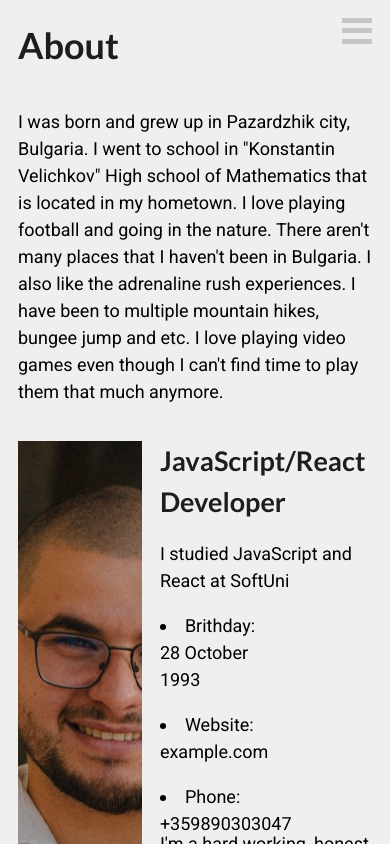
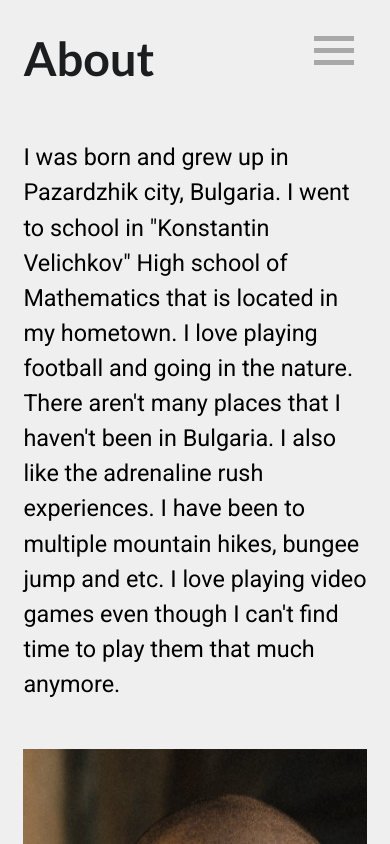
Before and after one commit to NikolaNikolov93/New-Portfolio, a React (Vite) app: page /about in a window 390 px wide. Shown: the top 844 px of the page. Built offline with nearby package versions, Linux system fonts and the light colour scheme.

Commit message:
Css fixes and resposivness

```diff
--- a/src/App.css
+++ b/src/App.css
@@ -6,25 +6,26 @@
   flex-wrap: wrap;
   position: relative;
 }
+
 .site-nav {
   flex: 0 0 350px;
 }
 .site-info {
-  flex: 1 1 auto;
+  flex: 1 1 60%;
 }
 .hamburger-menu {
-  padding: 1em;
+  padding: 2em;
   position: absolute;
   display: flex;
   flex-direction: column;
-  gap: 0.3em;
+  gap: 0.4em;
   display: none;
   right: 0;
 }
 .hamburger-menu-item {
   height: 5px;
-  width: 30px;
-  background-color: rgb(197, 197, 197);
+  width: 40px;
+  background-color: rgb(168, 168, 168);
 }
 
 @media (max-width: 900px) {
@@ -38,6 +39,9 @@
     display: inline-flex;
     z-index: 50;
   }
+  .hamburger-menu-item {
+    transition: transform 0.8s ease;
+  }
   .site-info {
     position: absolute;
     right: 0;
@@ -47,4 +51,15 @@
     z-index: 99;
     transform: translateX(0); /* Slide in when .open class is applied */
   }
+
+  .one {
+    transform: rotate(45deg) translateY(17px);
+  }
+  .two {
+    opacity: 0;
+    transition: opacity 0.8s ease; /* Transition for opacity */
+  }
+  .three {
+    transform: rotate(-45deg) translateY(-17px);
+  }
 }
--- a/src/App.tsx
+++ b/src/App.tsx
@@ -17,9 +17,21 @@ function App() {
           }}
           className="hamburger-menu"
         >
-          <span className="hamburger-menu-item one"></span>
-          <span className="hamburger-menu-item two"></span>
-          <span className="hamburger-menu-item three"></span>
+          <span
+            className={
+              isOpen ? "hamburger-menu-item one" : "hamburger-menu-item"
+            }
+          ></span>
+          <span
+            className={
+              isOpen ? "hamburger-menu-item two" : "hamburger-menu-item"
+            }
+          ></span>
+          <span
+            className={
+              isOpen ? "hamburger-menu-item three" : "hamburger-menu-item"
+            }
+          ></span>
         </div>
         <div className={isOpen ? "site-nav open" : "site-nav"}>
           <NavBar />
--- a/src/pages/about/About.module.css
+++ b/src/pages/about/About.module.css
@@ -10,12 +10,13 @@
   gap: 1em;
 }
 .detailed-info-img {
-  flex: 1 0 35%;
+  flex: 1 1 auto;
   background-size: cover;
   background-position: center;
 }
 .my-info {
   display: flex;
+  flex: 1 1 50%;
   flex-wrap: wrap;
   gap: 1em;
 }
@@ -26,10 +27,31 @@
   display: flex;
   flex-wrap: wrap;
   gap: 1em;
-  height: 200px;
   list-style: disc;
   list-style-position: inside;
 }
 .ul-flex-item {
   flex-basis: calc((100% - 1em) / 2);
 }
+@media (max-width: 1130px) {
+  .detailed-info {
+    flex-direction: column;
+  }
+  .detailed-info-img {
+    width: auto;
+    height: 80vh;
+  }
+}
+@media (max-width: 900px) {
+  .about {
+    font-size: 1.2em;
+  }
+}
+@media (max-width: 600px) {
+  .about {
+    font-size: 1.3em;
+  }
+  .ul-flex-item {
+    flex-basis: 100%;
+  }
+}
```
